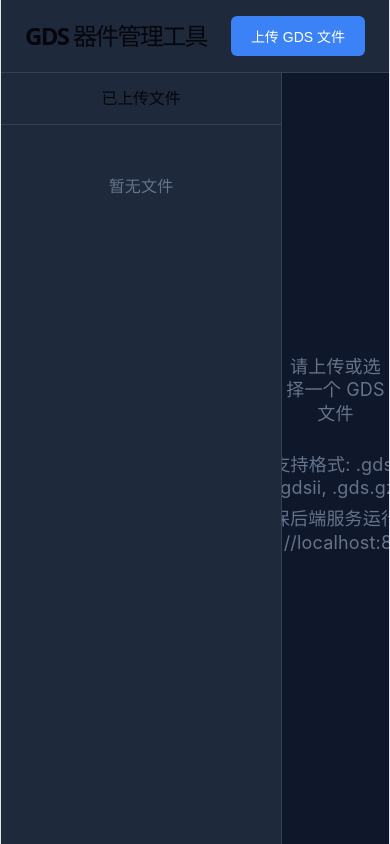
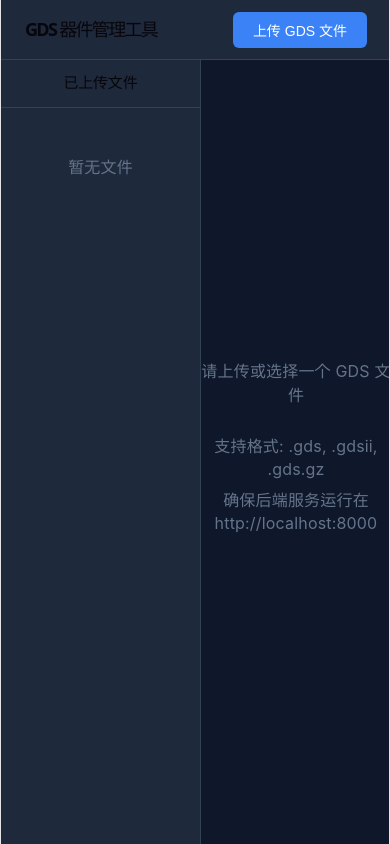
Before and after one commit to anycode3/pam-tool-cc-v3, a React (Vite) app in the folder frontend/: page / in a window 390 px wide. Built offline with nearby package versions, Linux system fonts and the light colour scheme.

Commit message:
style: optimize UI to fill full screen
- Fix layout to properly use 100vh/100vw
- Add flex-shrink to prevent unwanted resizing
- Improve responsiveness for smaller screens
- Add proper box-sizing

```diff
--- a/frontend/src/App.css
+++ b/frontend/src/App.css
@@ -1,55 +1,79 @@
+* {
+  margin: 0;
+  padding: 0;
+  box-sizing: border-box;
+}
+
+html, body, #root {
+  height: 100%;
+  overflow: hidden;
+}
+
 .App {
   display: flex;
   flex-direction: column;
   height: 100vh;
+  width: 100vw;
   background: #0f172a;
   color: #e2e8f0;
   font-family: -apple-system, BlinkMacSystemFont, 'Segoe UI', Roboto, Oxygen, Ubuntu, Cantarell, 'Open Sans', 'Helvetica Neue', sans-serif;
 }
 
+/* 顶部导航栏 */
 .App-header {
   background: #1e293b;
-  padding: 16px 24px;
+  padding: 12px 24px;
   border-bottom: 1px solid #334155;
   display: flex;
   align-items: center;
   justify-content: space-between;
+  height: 60px;
+  flex-shrink: 0;
 }
 
 .App-header h1 {
   margin: 0;
-  font-size: 24px;
+  font-size: 20px;
   font-weight: 600;
+  white-space: nowrap;
 }
 
+/* 主体区域 */
 .App-main {
   display: flex;
   flex: 1;
   overflow: hidden;
+  width: 100%;
+  height: 100%;
 }
 
 /* 左侧文件列表 */
 .sidebar {
-  width: 280px;
+  width: 260px;
+  min-width: 200px;
+  max-width: 400px;
   background: #1e293b;
   border-right: 1px solid #334155;
   display: flex;
   flex-direction: column;
   overflow: hidden;
+  flex-shrink: 0;
 }
 
 .sidebar h2 {
   margin: 0;
-  padding: 16px 20px;
-  font-size: 16px;
+  padding: 14px 16px;
+  font-size: 15px;
   font-weight: 600;
   border-bottom: 1px solid #334155;
+  height: 48px;
+  flex-shrink: 0;
 }
 
 .file-list {
   flex: 1;
   overflow-y: auto;
-  padding: 10px;
+  padding: 8px;
 }
 
 .empty-message {
@@ -59,9 +83,9 @@
 }
 
 .file-item {
-  padding: 12px 16px;
-  border-radius: 8px;
-  margin-bottom: 8px;
+  padding: 10px 14px;
+  border-radius: 6px;
+  margin-bottom: 6px;
   cursor: pointer;
   transition: background 0.2s;
   border: 1px solid transparent;
@@ -85,10 +109,11 @@
 
 .file-name {
   font-weight: 500;
+  font-size: 14px;
 }
 
 .file-time {
-  font-size: 12px;
+  font-size: 11px;
   color: #64748b;
 }
 
@@ -100,7 +125,7 @@
 
 .status-badge {
   font-size: 10px;
-  padding: 2px 6px;
+  padding: 3px 8px;
   border-radius: 4px;
   background: #334155;
   color: #94a3b8;
@@ -116,33 +141,37 @@
   color: white;
 }
 
-/* 中间内容区 */
+/* 中间GDS查看器 */
 .content {
   flex: 1;
   overflow: hidden;
   display: flex;
   flex-direction: column;
+  min-width: 0;
 }
 
 .viewer-container {
   display: flex;
   flex-direction: column;
   height: 100%;
-  padding: 16px;
+  width: 100%;
+  padding: 12px;
+  overflow: hidden;
 }
 
 .info-bar {
   display: flex;
-  gap: 20px;
-  padding: 12px 16px;
+  gap: 16px;
+  padding: 10px 14px;
   background: #1e293b;
-  border-radius: 8px;
-  margin-bottom: 16px;
+  border-radius: 6px;
+  margin-bottom: 12px;
   flex-wrap: wrap;
+  flex-shrink: 0;
 }
 
 .file-info-item {
-  font-size: 14px;
+  font-size: 13px;
   color: #94a3b8;
 }
 
@@ -154,27 +183,35 @@
 .gds-viewer-container {
   flex: 1;
   overflow: hidden;
+  border-radius: 8px;
+  border: 1px solid #334155;
+  background: #0a0f1e;
 }
 
 .gds-viewer-container svg {
   width: 100%;
   height: 100%;
+  display: block;
 }
 
 /* 右侧操作面板 */
 .panel {
-  width: 320px;
+  width: 300px;
+  min-width: 250px;
+  max-width: 400px;
   background: #1e293b;
   border-left: 1px solid #334155;
   overflow-y: auto;
+  flex-shrink: 0;
 }
 
 .panel h2 {
   margin: 0;
-  padding: 16px 20px;
-  font-size: 16px;
+  padding: 14px 16px;
+  font-size: 15px;
   font-weight: 600;
   border-bottom: 1px solid #334155;
+  height: 48px;
   position: sticky;
   top: 0;
   background: #1e293b;
@@ -182,19 +219,19 @@
 }
 
 .panel-section {
-  padding: 16px;
+  padding: 14px 16px;
   border-bottom: 1px solid #334155;
 }
 
 .panel-section h3 {
-  margin: 0 0 8px 0;
+  margin: 0 0 10px 0;
   font-size: 14px;
   font-weight: 600;
   color: #e2e8f0;
 }
 
 .section-desc {
-  margin: 0 0 12px 0;
+  margin: 0 0 10px 0;
   font-size: 12px;
   color: #64748b;
 }
@@ -202,7 +239,7 @@
 /* 消息框 */
 .message-box {
   padding: 10px 12px;
-  background: #1e3a5f;
+  background: rgba(59, 130, 246, 0.1);
   border: 1px solid #3b82f6;
   border-radius: 6px;
   margin-bottom: 12px;
@@ -216,10 +253,11 @@
   background: none;
   border: none;
   color: #94a3b8;
-  font-size: 16px;
+  font-size: 18px;
   cursor: pointer;
   padding: 0;
   margin-left: auto;
+  line-height: 1;
 }
 
 .close-msg:hover {
@@ -241,14 +279,14 @@
 }
 
 .mapping-input label {
-  width: 140px;
+  width: 120px;
   font-size: 13px;
   color: #94a3b8;
 }
 
 .mapping-input input {
   flex: 1;
-  padding: 6px 10px;
+  padding: 8px 10px;
   background: #0f172a;
   border: 1px solid #334155;
   border-radius: 4px;
@@ -268,7 +306,7 @@
 
 /* 按钮样式 */
 .upload-btn {
-  padding: 10px 20px;
+  padding: 8px 20px;
   background: #3b82f6;
   color: white;
   border: none;
@@ -284,13 +322,13 @@
 }
 
 .upload-btn:disabled {
-  opacity: 0.6;
+  opacity: 0.5;
   cursor: not-allowed;
 }
 
 .action-btn {
   flex: 1;
-  padding: 10px 16px;
+  padding: 10px 14px;
   border: none;
   border-radius: 6px;
   font-size: 13px;
@@ -300,7 +338,7 @@
 }
 
 .action-btn:disabled {
-  opacity: 0.6;
+  opacity: 0.5;
   cursor: not-allowed;
 }
 
@@ -345,16 +383,17 @@
   margin-top: 12px;
   font-size: 12px;
   color: #f59e0b;
-  background: #451a03;
-  padding: 8px 12px;
+  background: rgba(245, 158, 11, 0.1);
+  padding: 10px 12px;
   border-radius: 6px;
+  line-height: 1.5;
 }
 
 /* 图层列表 */
 .layers-list {
   display: flex;
   flex-direction: column;
-  gap: 8px;
+  gap: 6px;
   margin-top: 8px;
 }
 
@@ -375,6 +414,8 @@
 
 .layer-name {
   color: #94a3b8;
+  flex: 1;
+  margin: 0 8px;
 }
 
 .layer-poly {
@@ -389,11 +430,12 @@
   align-items: center;
   justify-content: center;
   height: 100%;
+  width: 100%;
   gap: 20px;
 }
 
 .empty-state p {
-  font-size: 18px;
+  font-size: 16px;
   color: #64748b;
 }
 
@@ -406,3 +448,28 @@
 .info-text p {
   margin: 8px 0;
 }
+
+/* 响应式调整 */
+@media (max-width: 1200px) {
+  .sidebar {
+    width: 220px;
+  }
+
+  .panel {
+    width: 260px;
+  }
+}
+
+@media (max-width: 900px) {
+  .sidebar {
+    width: 200px;
+  }
+
+  .panel {
+    width: 240px;
+  }
+
+  .App-header h1 {
+    font-size: 18px;
+  }
+}
```
